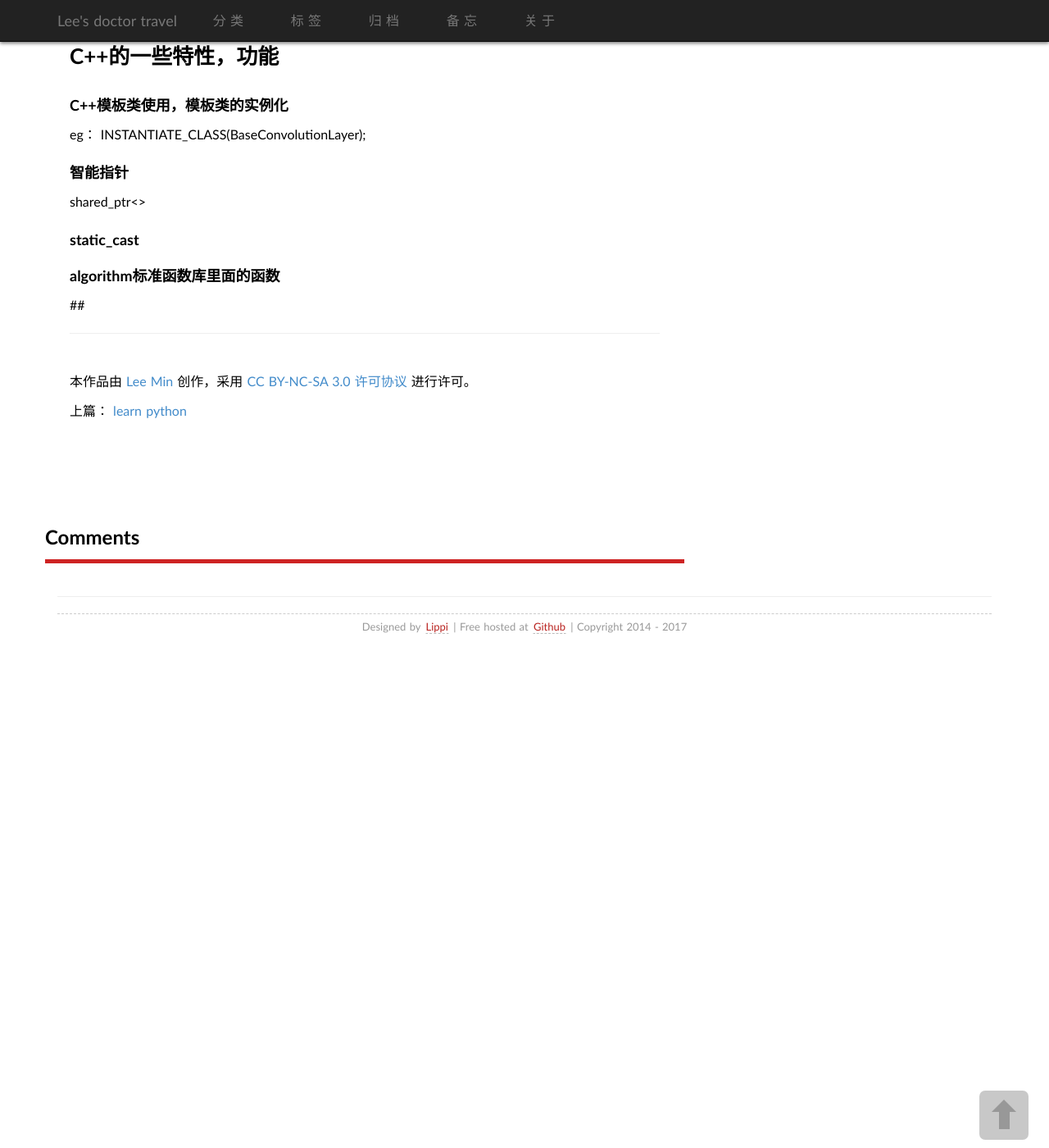
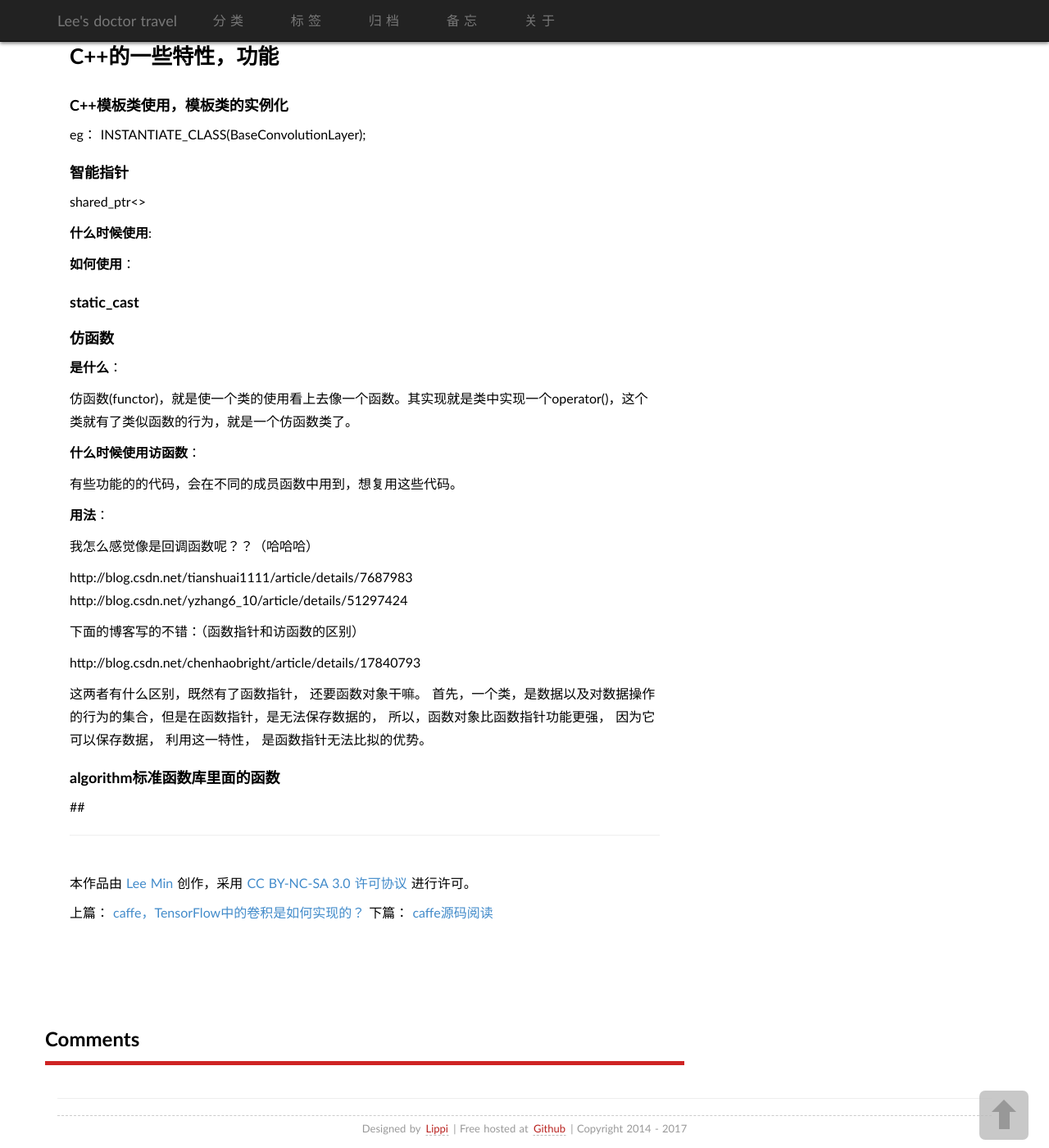
Before and after one commit to limin2015/limin2015.github.io, a Jekyll site: the page built from _posts/2017-11-10-caffe-source-code.md, in a window 1280 px wide and 1400 px high, scrolled down 1585 px. Shown: the whole window at 82% size. Built offline with Jekyll 4.4.1, drawn with Linux system fonts in a browser that asks for light colours; some web fonts are replaced; comment, search, counter and statistics services are not loaded.

Commit message:
cuda-tensorrt

```diff
--- /dev/null
+++ b/_posts/2017-11-10-caffe-conv.md
@@ -0,0 +1,32 @@
+---
+layout: post
+title:  caffe，TensorFlow中的卷积是如何实现的？
+keywords: caffe
+categories : [deep-learning]
+tags : [deep-learning]
+---
+
+## caffe中的卷积
+
+1. 以下这个博客讲的非常好：
+
+
+	http://blog.csdn.net/xiaoyezi_1834/article/details/50786363
+
+两步：
+
+	（1）使用img2col函数，将输入图像和滤波器都展开成矩阵形式。
+	（2）调用GEMM进行计算。
+
+## 如何带偏置项的话，咋处理结果？
+一个核，加一个偏置
+
+
+2.贾阳清的解释：（耗内存，但是计算很快；）
+
+	https://github.com/Yangqing/caffe/wiki/Convolution-in-Caffe:-a-memo
+
+
+## TensorFlow中的卷积（TODO)
+
+mkl数学库， elgen数学库，
--- a/_posts/2017-11-10-caffe-source-code.md
+++ b/_posts/2017-11-10-caffe-source-code.md
@@ -48,11 +48,14 @@ http://blog.csdn.net/seven_first/article/details/47665817
 还没真正看懂：TODO
 
 
+
+
+
+
 ## image2col如何实现的
 
 ## pooling层
 http://blog.csdn.net/seven_first/article/details/47702403
-
 
 
 
@@ -68,7 +71,40 @@ INSTANTIATE_CLASS(BaseConvolutionLayer);
 ### 智能指针
 shared_ptr<>
 
+**什么时候使用**:
+
+
+**如何使用**：
+
+
 ### static_cast
+
+
+### 仿函数
+
+**是什么**：
+
+仿函数(functor)，就是使一个类的使用看上去像一个函数。其实现就是类中实现一个operator()，这个类就有了类似函数的行为，就是一个仿函数类了。
+
+**什么时候使用访函数**：
+
+有些功能的的代码，会在不同的成员函数中用到，想复用这些代码。
+
+
+**用法**：
+
+我怎么感觉像是回调函数呢？？（哈哈哈）
+
+http://blog.csdn.net/tianshuai1111/article/details/7687983
+http://blog.csdn.net/yzhang6_10/article/details/51297424
+
+下面的博客写的不错：（函数指针和访函数的区别）
+
+http://blog.csdn.net/chenhaobright/article/details/17840793
+
+这两者有什么区别，既然有了函数指针， 还要函数对象干嘛。
+首先，一个类，是数据以及对数据操作的行为的集合，但是在函数指针，是无法保存数据的， 所以，函数对象比函数指针功能更强， 因为它可以保存数据，
+利用这一特性， 是函数指针无法比拟的优势。
 
 
 ### algorithm标准函数库里面的函数
--- /dev/null
+++ b/_posts/2017-11-10-tensorflow-source-code.md
@@ -0,0 +1,26 @@
+---
+layout: post
+title:  caffe源码阅读
+keywords: caffe
+categories : [deep-learning]
+tags : [deep-learning]
+---
+
+## 路线图
+
+如何看TensorFlow源代码？
+
+
+
+	https://www.zhihu.com/question/41667903?from=profile_question_card
+
+
+TensorFlow的代码架构：
+
+
+	http://www.linuxidc.com/Linux/2016-07/133215.htm
+	https://www.leiphone.com/news/201702/n0uj58iHaNpW9RJG.html?viewType=weixin
+
+	http://www.jianshu.com/p/a5574ebcdeab
+
+TF的Tensor定义和运算主要是调用Eigen矩阵计算库完成的。
```
Also changed, not shown: _posts/2017-03-01-CUDA-1.md (+13 -1 lines), _posts/2017-06-11-TensorRT3-usage.md (added, +43 -0 lines), _posts/2017-06-26-docker-learning.md (+4 -0 lines), _posts/2017-11-1-python-learing-notebook.md (+6 -0 lines), images/cuda/tensorrt-install.png (added).
